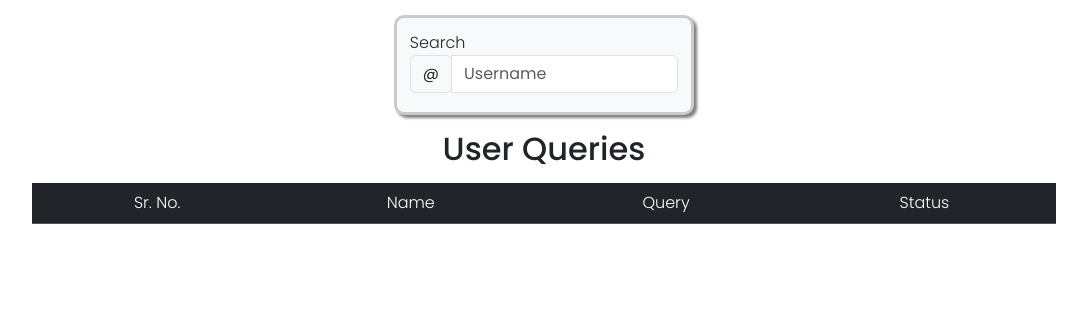
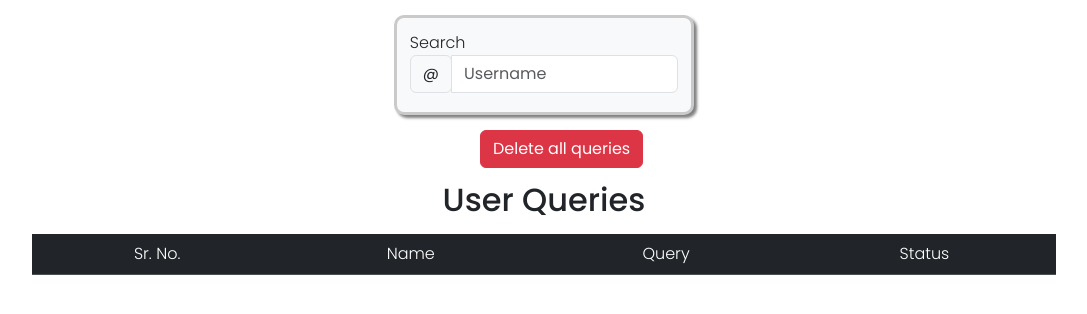
Before and after one commit to Ntanmay10/NaikMedEase, a PHP site: page /queries.php in a window 1280 px wide. Shown: the part 56-370 px from the top of the page, without its empty margins (96-1183 px from the left). Run offline with PHP 8.4, Linux system fonts and the light colour scheme; tables that the repository leaves empty or names only in its code hold one stand-in row (values such as "Sample post"); lists and menus that the app fills with data are empty.

Commit message:
06-04-2024

```diff
--- a/queries.php
+++ b/queries.php
@@ -9,12 +9,21 @@
     <?php
     $con = mysqli_connect("localhost", "root", "", "naikmedease");
     $t = mysqli_query($con, "SELECT * FROM contact where cntstatus!='pending'");
+
+    if (isset($_REQUEST['clearque'])) {
+        $delquery=mysqli_query($con,"DELETE from contact where cntstatus!='pending'");
+        header('refresh:0');
+    }
     ?>
     <link rel="stylesheet" href="./css/form.css">
     <link rel="stylesheet" href="./css/table.css">
     <style>
         .mid {
             margin-left: 42%;
+        }
+
+        .mid1 {
+            margin-left: 45%;
         }
 
         h2 {
@@ -42,6 +51,9 @@
             </div>
         </nav>
     </div>
+    <form action="" method="post">
+        <button type="submit" name="clearque" class="btn btn-danger mid1">Delete all queries</button>
+    </form>
     <h2>User Queries</h2>
     <table class="table table-hover text-center format rounded">
         <thead class="table-dark">
```
Also changed, not shown: conforders.php (+5 -5 lines).
